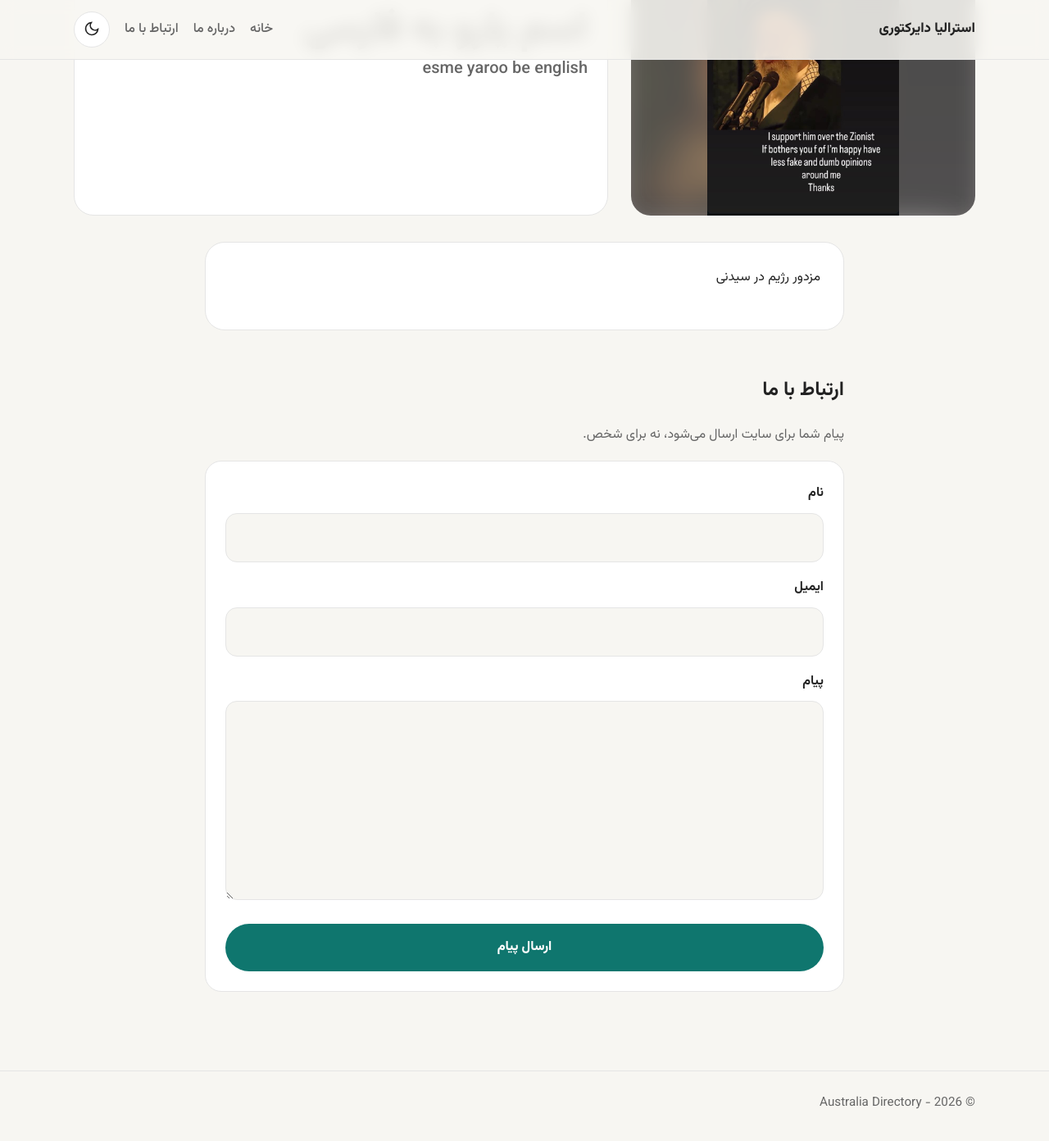
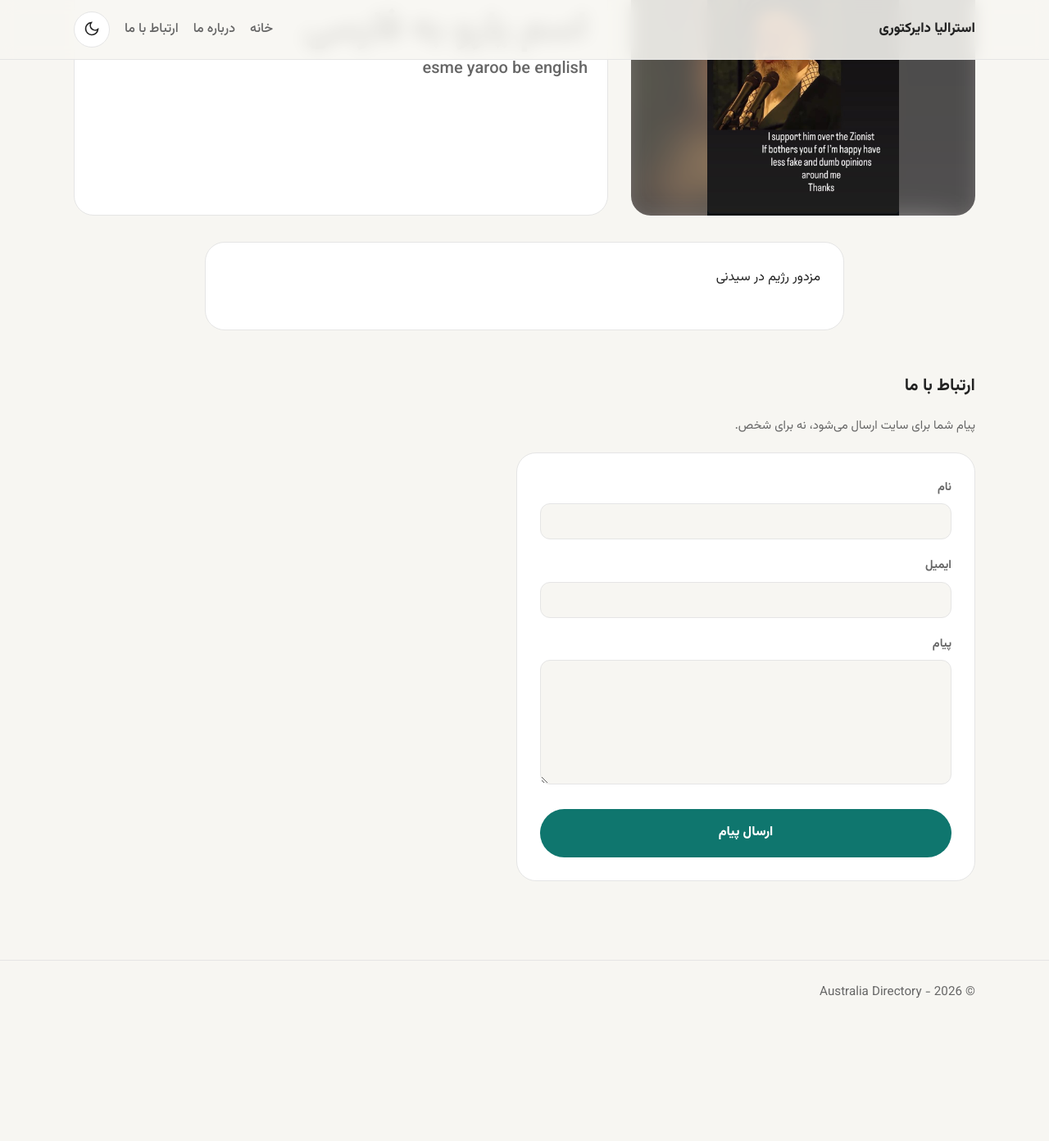
Before and after one commit to mozdooryab/mozdooryab.github.io, a Jekyll site: the page built from _australia/esm-famil-mozdoor.md, in a window 1280 px wide and 1400 px high, scrolled down 258 px. Shown: the top 1392 px of the window at 82% size. Built offline with Jekyll 4.4.1, drawn with Linux system fonts in a browser that asks for light colours; after the commit the page ends 1523 px from its top, so only the background shows below that.

Commit message:
Update person.html

```diff
--- a/_layouts/person.html
+++ b/_layouts/person.html
@@ -44,6 +48,13 @@
             </div>
           {% endif %}
 
+          {% assign has_social = false %}
+          {% if page.linkedin or page.instagram or page.facebook or page.telegram %}
+            {% assign has_social = true %}
+          {% endif %}
+
+          {% if has_social %}
+          <div class="social-grid">
             {% if page.linkedin %}
               <div class="fact-row">
                 <strong>لینکدین</strong>
@@ -71,6 +82,9 @@
                 <span>{{ page.telegram }}</span>
               </div>
             {% endif %}
+          </div>
+          {% endif %}
+
         </div>
 
       </div>
@@ -249,6 +263,12 @@
   .fact-row strong { color: var(--text); }
   .fact-row span, .fact-row a { color: var(--muted); word-break: break-word; }
 
+  /* ===== سوشال مدیا - دو ستونه در دسکتاپ ===== */
+  .social-grid {
+    display: grid;
+    grid-template-columns: 1fr 1fr;
+    gap: 0 16px;
+  }
 
   .person-content-wrap {
     display: flex;
@@ -266,77 +286,97 @@
 
   .prose p { margin: 0 0 1.2em; }
   .prose h2, .prose h3, .prose h4 { margin-top: 1.8em; margin-bottom: .8em; }
-  .prose ul, .prose ol { margin: 0 0 1.2em; padding-right: 1.4em; }
-  .prose blockquote {
-    margin: 1.5em 0;
-    padding: 12px 16px;
-    border-right: 4px solid var(--primary);
-    background: var(--bg);
-    border-radius: 14px;
-  }
-  .prose img, .prose video {
-    margin: 1.5em auto;
-    border-radius: 18px;
-  }
+  .prose ul, .prose ol { margin: 0 0 1.2em; padding-right: 1.5em; }
 
-  .gallery-section {
-    display: grid;
-    gap: 16px;
+  /* ===== گالری تصاویر ===== */
+  .gallery-section { padding: 0; }
+
+  .gallery-section h2 {
+    margin-bottom: 16px;
+    font-size: 1.3rem;
   }
 
   .gallery-grid {
     display: grid;
-    grid-template-columns: repeat(auto-fit, minmax(180px, 1fr));
+    grid-template-columns: repeat(auto-fill, minmax(220px, 1fr));
     gap: 14px;
+  }
+
+  .gallery-card {
+    margin: 0;
+    border-radius: 16px;
+    overflow: hidden;
+    background: var(--surface);
+    border: 1px solid var(--border);
   }
 
   .gallery-card img {
     width: 100%;
-    height: 220px;
+    height: 200px;
     object-fit: cover;
-    border-radius: 18px;
+    display: block;
   }
 
+  /* ===== ویدیوها ===== */
   .video-grid {
     display: grid;
-    grid-template-columns: repeat(auto-fit, minmax(260px, 1fr));
-    gap: 16px;
+    grid-template-columns: repeat(auto-fill, minmax(280px, 1fr));
+    gap: 14px;
+  }
+
+  .video-card {
+    border-radius: 16px;
+    overflow: hidden;
+    background: var(--surface);
+    border: 1px solid var(--border);
   }
 
   .video-card video {
     width: 100%;
-    border-radius: 18px;
-    background: #000;
+    display: block;
   }
 
-  .person-contact {
-    max-width: 780px;
-    width: 100%;
-    margin: 0 auto;
+  /* ===== فرم تماس ===== */
+  .person-contact h2 { margin-bottom: 8px; font-size: 1.3rem; }
+
+  .person-contact-note {
+    color: var(--muted);
+    font-size: .92rem;
+    margin-bottom: 18px;
   }
 
-  .person-contact h2 { margin-bottom: 10px; }
-  .person-contact-note { color: var(--muted); margin-bottom: 16px; }
-
   .contact-card {
-    display: grid;
-    gap: 16px;
     background: var(--surface);
     border: 1px solid var(--border);
-    border-radius: 20px;
-    padding: 24px;
+    border-radius: 24px;
+    padding: 28px;
+    display: grid;
+    gap: 18px;
+    max-width: 560px;
   }
 
-  .field-label { margin-bottom: 8px; font-weight: 700; }
+  .field-label {
+    font-size: .9rem;
+    color: var(--muted);
+    margin-bottom: 6px;
+    font-weight: 600;
+  }
 
   .field-input {
     width: 100%;
-    padding: 14px 16px;
-    border: 1px solid var(--border);
-    border-radius: 14px;
+    padding: 12px 14px;
+    border: 1.5px solid var(--border);
+    border-radius: 12px;
     background: var(--bg);
     color: var(--text);
-    font: inherit;
+    font-size: 1rem;
+    transition: border-color .2s;
+    resize: vertical;
+  }
+
+  .field-input:focus {
+    outline: none;
+    border-color: var(--primary);
   }
 
   .submit-btn {
@@ -369,6 +409,11 @@
     .fact-row {
       grid-template-columns: 1fr;
       gap: 6px;
+    }
+
+    /* ===== سوشال مدیا - تک ستونه در موبایل ===== */
+    .social-grid {
+      grid-template-columns: 1fr;
     }
   }
 </style>
```
Also changed, not shown: other parts of _layouts/person.html (+4 -0 lines). Lines whose indentation alone changed are shown as unchanged.
